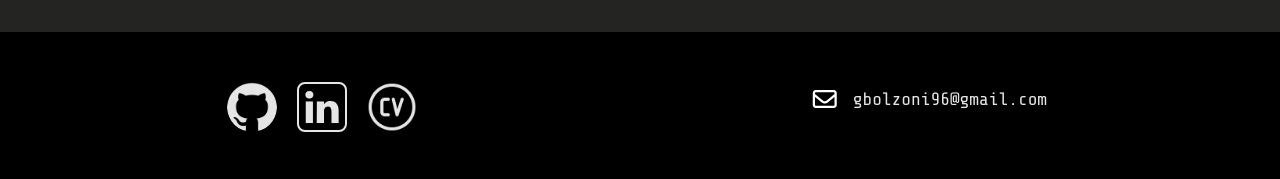
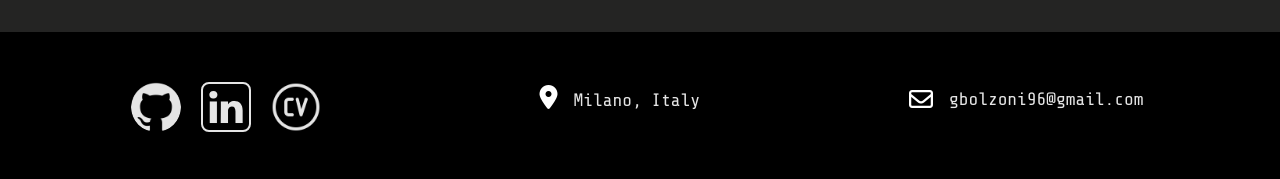
Before and after one commit to GiorgioBolzoni/my-portfolio, a Vue app: page / in a window 1280 px wide. Shown: the part 2511-2690 px from the top of the page. Built offline with nearby package versions, Linux system fonts and the light colour scheme.

Commit message:
aggiunta location a footer

```diff
--- a/src/components/AppFooter.vue
+++ b/src/components/AppFooter.vue
@@ -6,6 +6,7 @@
         <a href="http://www.linkedin.com/in/giorgio-bolzoni"><img src="/img/linkedin-svgrepo-com.svg" alt="logo-linkedin" class="rounded-3" id="linkedin-logo"></a>
         <a href="https://drive.google.com/file/d/1ey1k3Bs23R0Hlwaf1Bp0Qqf7SKQKjiYW/view?usp=sharing"><img src="/img/cv-logo.png" alt="logo-cv" class="rounded-circle"></a>
       </section>
+      <p class="mx-3"><i class="fa-solid fa-location-dot fs-4 me-3" style="color: #ffffff;"></i>Milano, Italy</p>
       <p class="py-3 d-flex align-items-center" id="email"><i class="fa-regular fa-envelope fs-4" style="color: #ffffff;"></i> <a class="mx-3">gbolzoni96@gmail.com</a></p>
     </div>
     <div class="text-center copyright pb-4">
@@ -65,6 +66,9 @@
     }
   }
 }
+p{
+  color: var(--light-platinum);
+}
 .copyright{
   color: var(--light-platinum);
 }
```
